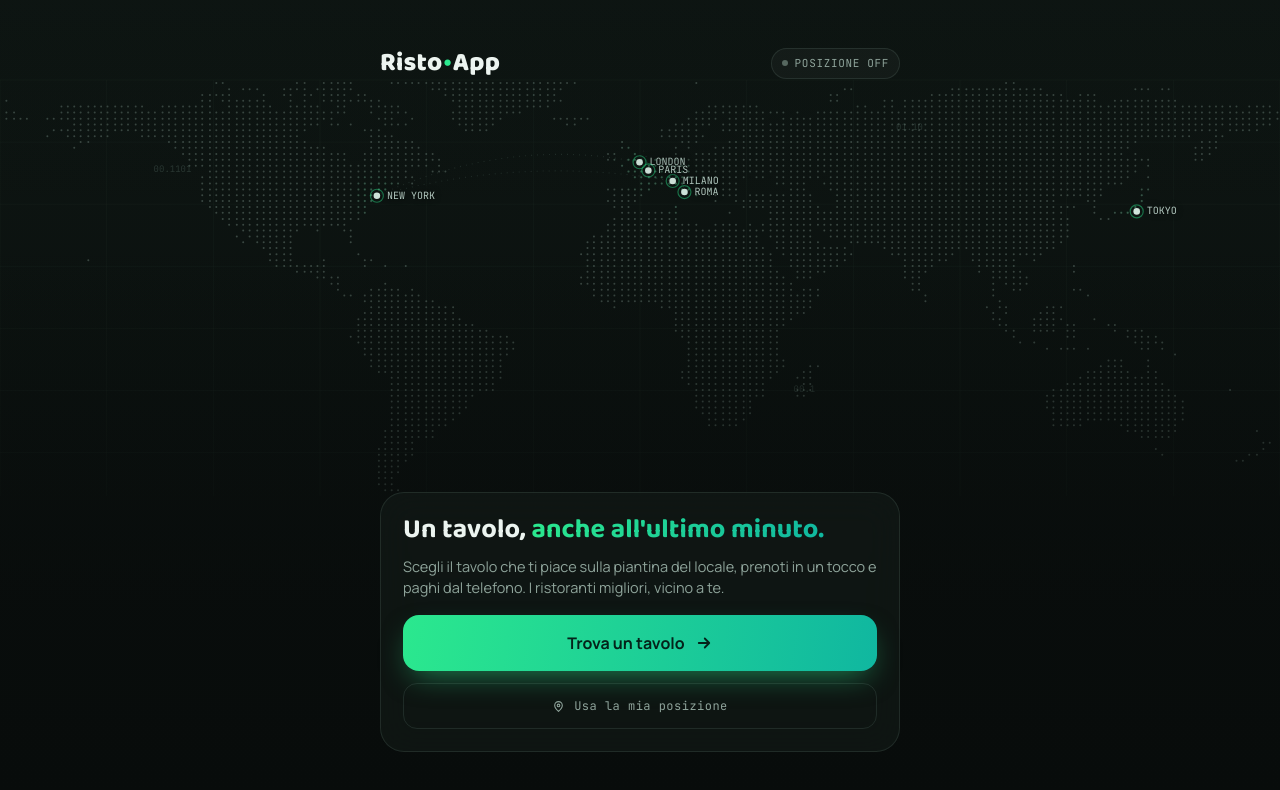
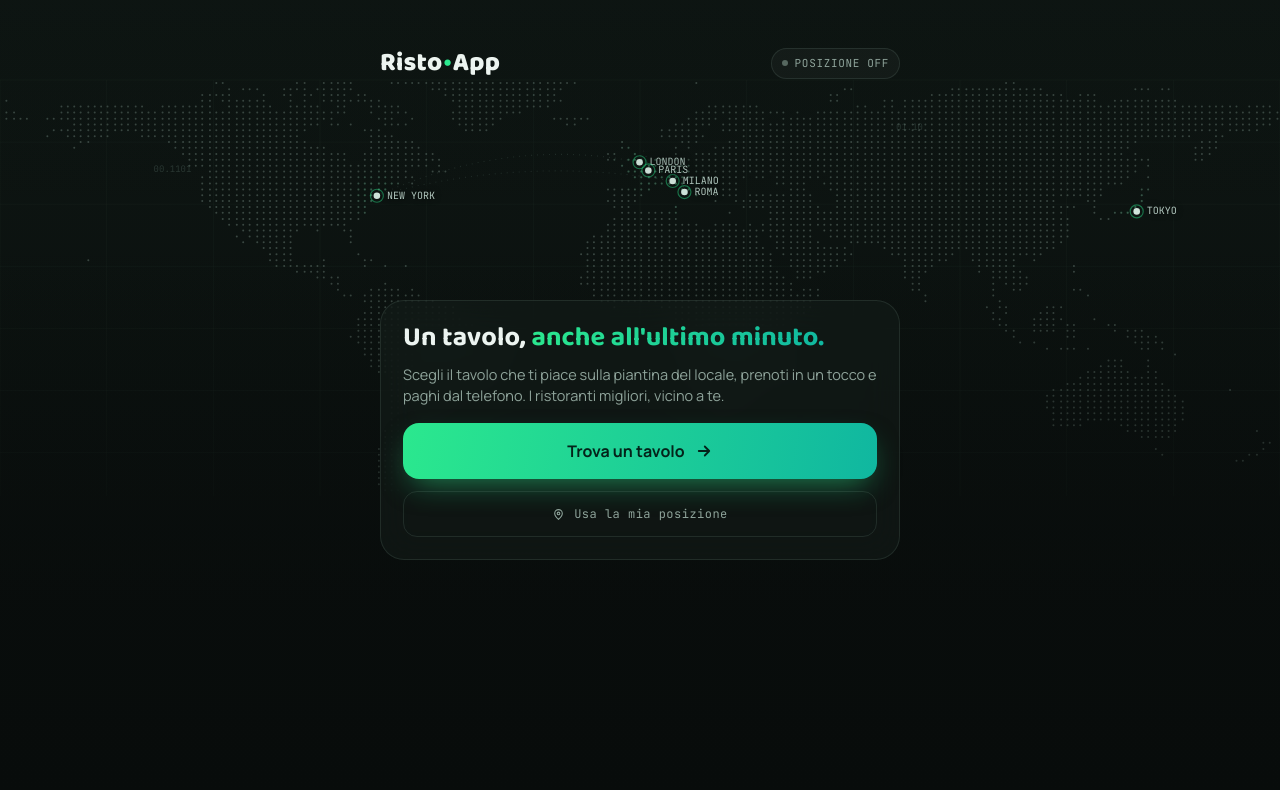
Before and after one commit to flaz89/RistoApp, a Next.js app: page / in a window 1280 px wide. Shown: the top 790 px of the page. Built offline with nearby package versions, Linux system fonts and the light colour scheme.

Commit message:
style(landing): lift panel off the bottom on desktop

```diff
--- a/src/app/landing.css
+++ b/src/app/landing.css
@@ -206,5 +206,10 @@ body { display: block; margin: 0; padding: 0; min-height: 100vh; min-height: 100
 }
 .ui { min-height: 100vh; min-height: 100dvh; }
 @media (min-width: 820px) {
-  .ui { max-width: 600px; margin: 0 auto; padding: 48px 40px; }
+  .ui {
+    max-width: 600px; margin: 0 auto; padding: 48px 40px;
+    /* lift the panel off the bottom — leaves ~1/3 of space below it */
+    padding-bottom: clamp(64px, 30vh, 340px);
+    padding-bottom: clamp(64px, 30dvh, 340px);
+  }
 }
```
